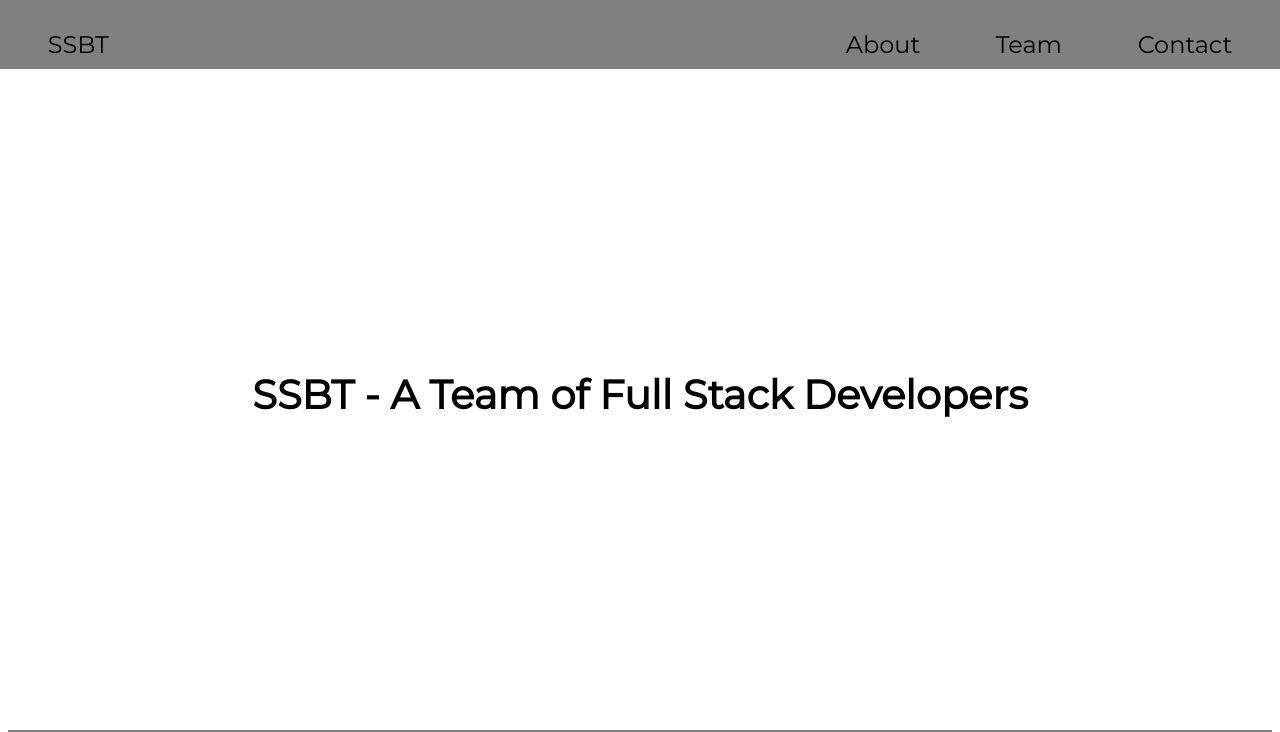
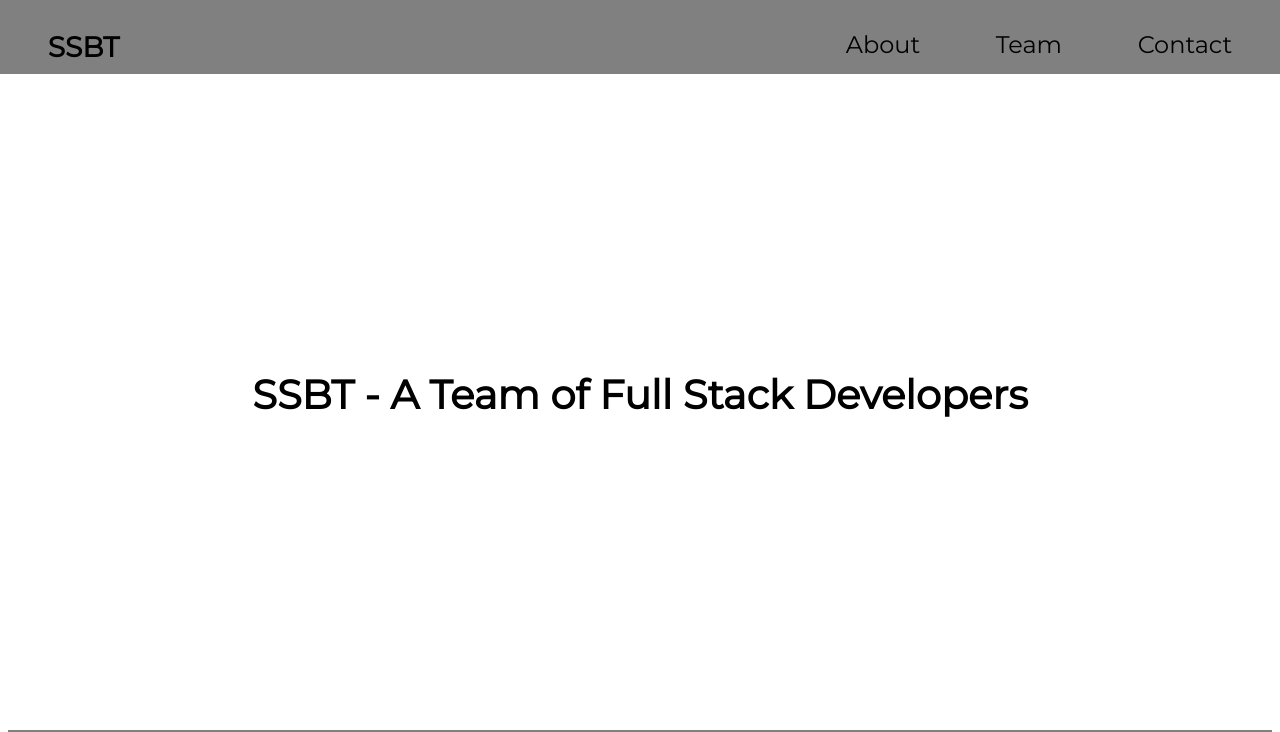
Before and after one commit to fac-12/ssbt, a plain HTML site: page index.html in a window 1280 px wide. Shown: the top 732 px of the page. Drawn offline with Linux system fonts and the light colour scheme; some packages are replaced by stand-ins of ours.

Commit message:
fix h3 in title

```diff
--- a/index.html
+++ b/index.html
@@ -16,7 +16,7 @@
   <nav>
     <ul class="nav-container">
       <li class="teamname">
-        <a href="#headline">SSBT</a>
+        <h3><a href="#headline">SSBT</a></h3>
       </li>
       <li>
         <a href="#about">About</a>
```
